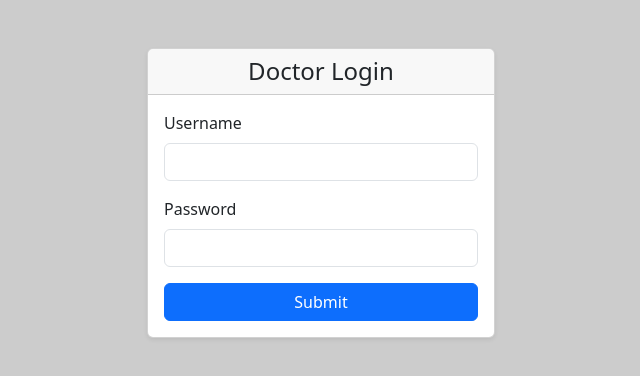
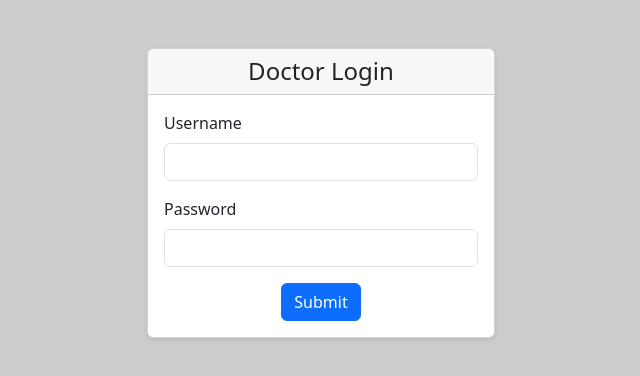
Before and after one commit to musarafhossain/MediHub, a Django app: page /doctor/login/ in a window 1280 px wide. Shown: the top 376 px of the page, without its empty margins (319-959 px from the left). Run offline with Django 5.2, Linux system fonts and the light colour scheme.

Commit message:
complete login

```diff
--- a/main/patient/templates/doctor/login.html
+++ b/main/patient/templates/doctor/login.html
@@ -23,7 +23,7 @@
                                     {% endfor %}
                                 </div>
                             {% endif %}
-                            <div class="d-grid">
+                            <div class="d-flex justify-content-center">
                                 <button type="submit" class="btn btn-primary">Submit</button>
                             </div>
                         </form>
```
